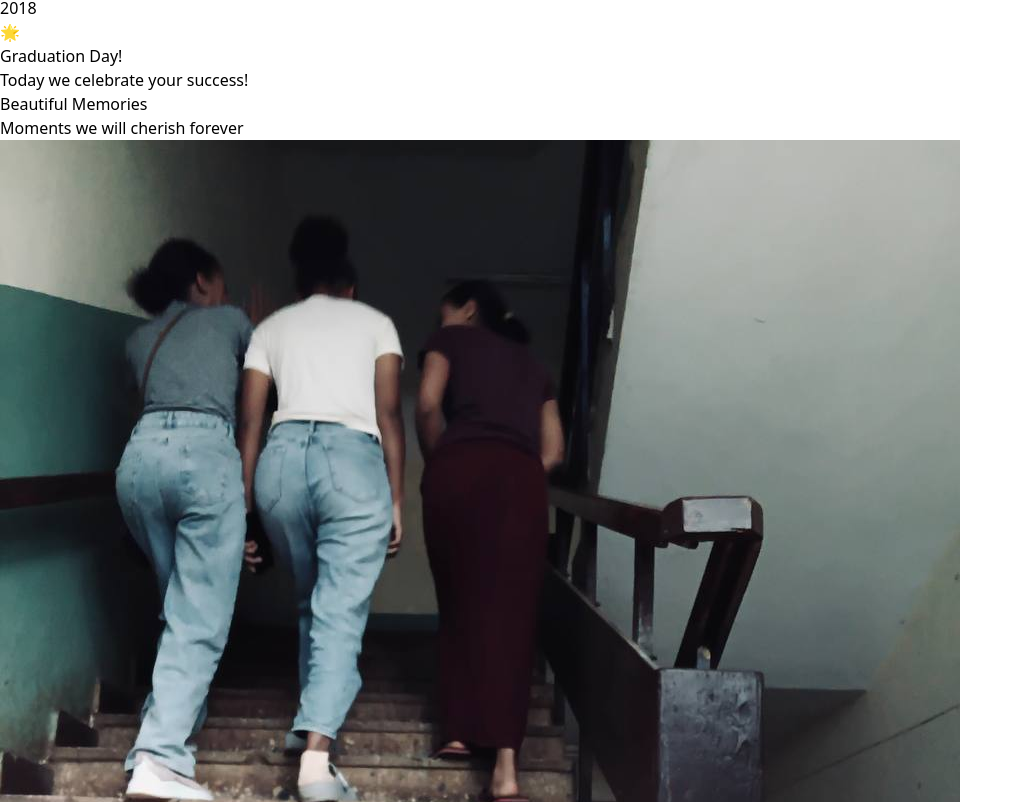
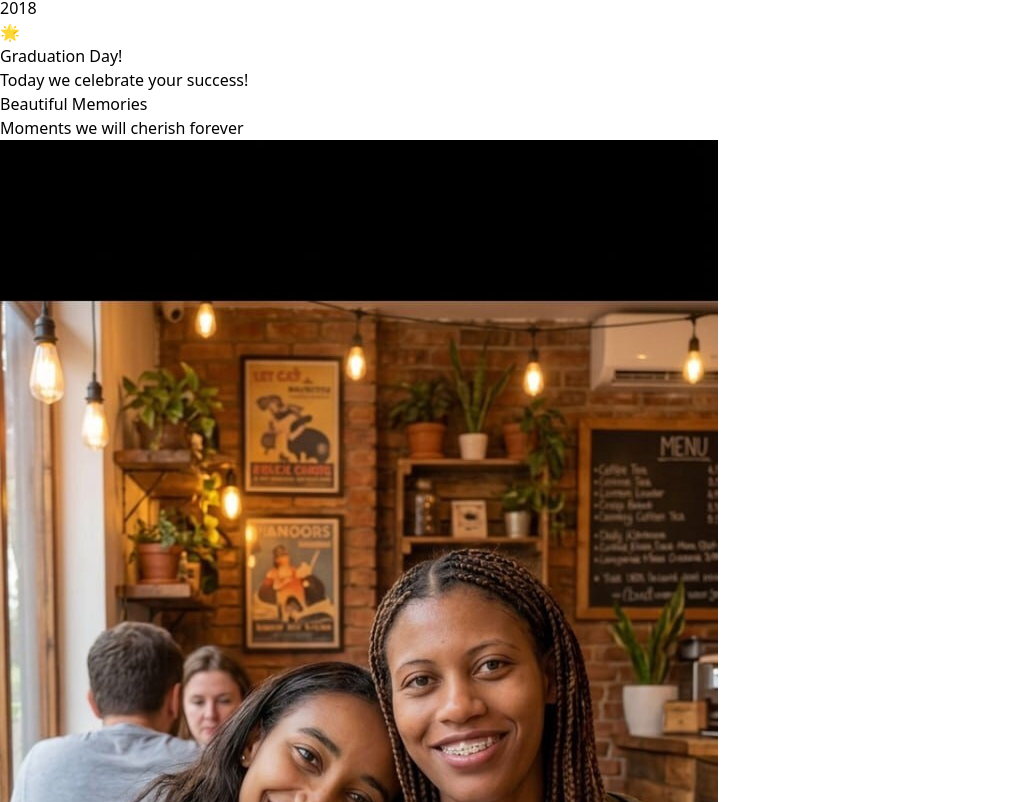
Before and after one commit to Lydiaesayas/graduation-gift, a React app in the folder frontend/: page / in a window 1280 px wide. Shown: the part 398-1200 px from the top of the page, without its empty margins (0-1023 px from the left). Built offline with nearby package versions, Linux system fonts and the light colour scheme; the HTML template or start-up script is replaced by a standard one.

Commit message:
Updated photos in gallery

```diff
--- a/frontend/src/components/Gallery.jsx
+++ b/frontend/src/components/Gallery.jsx
@@ -1,11 +1,11 @@
 import { motion } from 'framer-motion';
 
 const photos = [
-  { id: 1, src: "/images/photo_0.jpg", caption: "Childhood memories" },
+  { id: 1, src: "/images/photo_tn.jpg", caption: "Childhood memories" },
   { id: 2, src: "/images/photo_2.jpg", caption: "With friends at university" },
-  { id: 3, src: "/images/photo28.jpg", caption: "Proud graduation moment" },
-  { id: 4, src: "/images/photo_15.jpg", caption: "Family time" },
-  { id: 5, src: "/images/photo_university.jpg", caption: "University days" },
+  { id: 3, src: "/images/photo_tt.jpg", caption: "Proud graduation moment" },
+  { id: 4, src: "/images/photo_20.jpg", caption: "Family time" },
+  { id: 5, src: "/images/photo_university-07.jpg", caption: "University days" },
   { id: 6, src: "/images/grad.jpg", caption: "Graduation day" },
   // Add more of your real photos here - just change the filename
 ];
```
Also changed, not shown: 1 other file (tests, documents, lock files or other folders).
